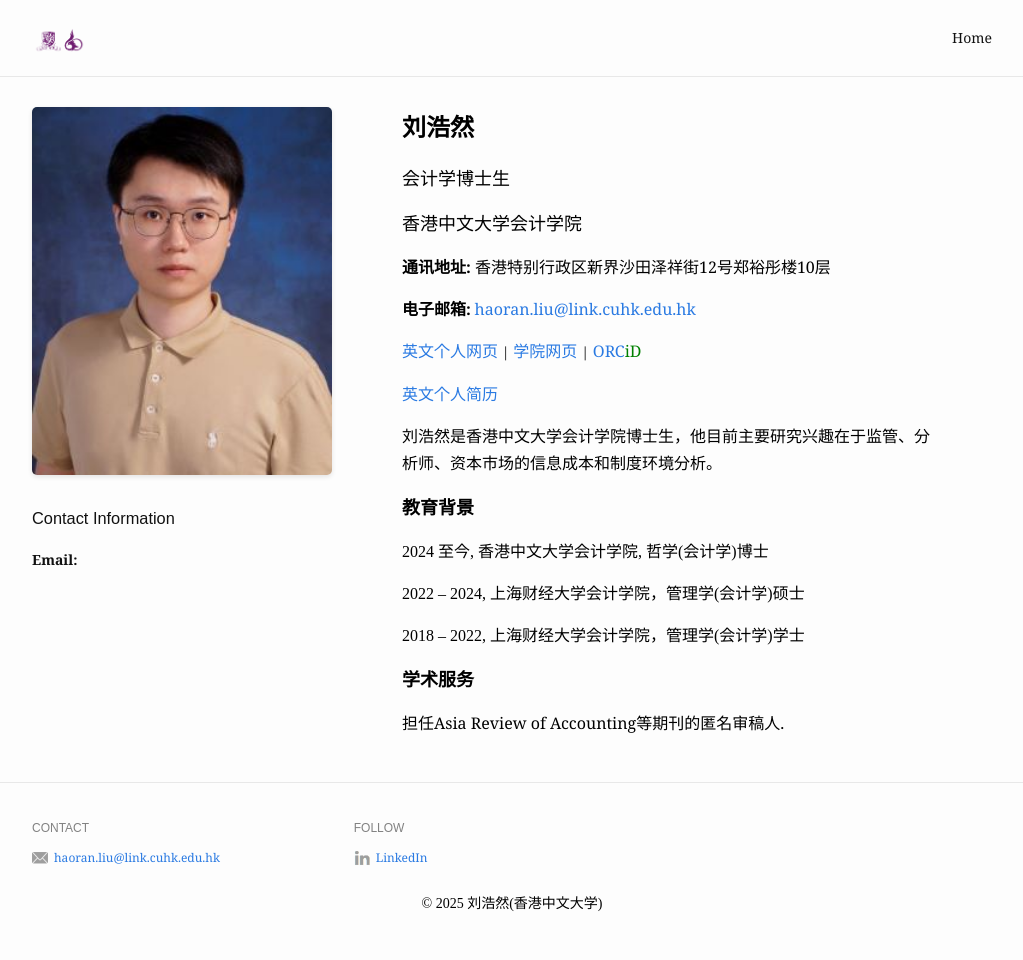
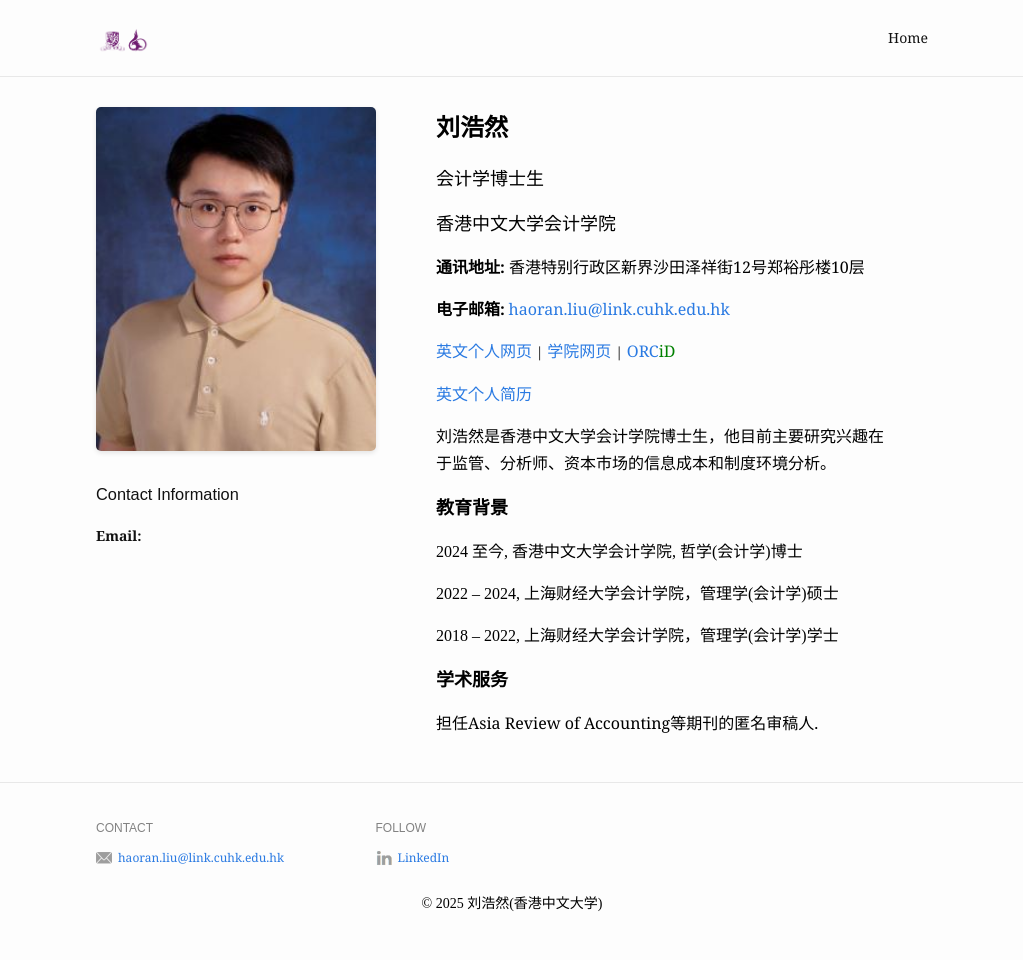
Before and after one commit to LeightonLiu/leightonliu.github.io, a Jekyll site: the page built from index.md, in a window 1280 px wide. Shown: the whole page, without its empty margins (128-1151 px from the left). Built offline with Jekyll 4.4.1, drawn with Linux system fonts in a browser that asks for light colours.

Commit message:
Update _layout.scss

```diff
--- a/_sass/_layout.scss
+++ b/_sass/_layout.scss
@@ -138,7 +138,7 @@
 
 .footer-content {
   margin: 0 auto;
-  max-width: 75%;
+  max-width: 70% !important;
   text-align: center;
 }
 
@@ -170,22 +170,22 @@
 }
 
 /**
- * Wrapper - Set to 75% of screen width
+ * Force 65% width wrapper with !important
  */
 .wrapper {
-  max-width: -webkit-calc(75%);
-  max-width:         calc(75%);
-  margin-right: auto;
-  margin-left: auto;
-  padding-right: $spacing-unit;
-  padding-left: $spacing-unit;
+  max-width: 65% !important;
+  width: 65% !important;
+  margin-right: auto !important;
+  margin-left: auto !important;
+  padding-right: $spacing-unit !important;
+  padding-left: $spacing-unit !important;
   @extend %clearfix;
 
   @include media-query($on-laptop) {
-    max-width: -webkit-calc(75%);
-    max-width:         calc(75%);
-    padding-right: $spacing-unit / 2;
-    padding-left: $spacing-unit / 2;
+    max-width: 65% !important;
+    width: 65% !important;
+    padding-right: $spacing-unit / 2 !important;
+    padding-left: $spacing-unit / 2 !important;
   }
 
   position: relative;
@@ -195,27 +195,30 @@
  * Two-column layout with balanced columns
  */
 .two-column-layout {
-  display: flex;
-  flex-direction: row;
-  gap: 50px;
+  display: flex !important;
+  flex-direction: row !important;
+  gap: 40px !important;
+  width: 100% !important;
 
   @include media-query($on-mobile) {
-    flex-direction: column;
+    flex-direction: column !important;
   }
 }
 
 .sidebar {
-  flex: 0 0 320px;
+  flex: 0 0 300px !important;
+  width: 300px !important;
 
   @include media-query($on-mobile) {
-    flex: 1 0 auto;
+    flex: 1 0 auto !important;
+    width: 100% !important;
     margin-bottom: $spacing-unit;
   }
 }
 
 .main-content {
-  flex: 1;
-  min-width: 0; /* Prevents flexbox issues in some browsers */
+  flex: 1 !important;
+  min-width: 0 !important; /* Prevents flexbox issues in some browsers */
 }
 
 .avatar-container {
@@ -223,7 +226,7 @@
 
   .avatar {
     width: 100%;
-    max-width: 300px;
+    max-width: 280px;
     border-radius: 5px;
     box-shadow: 0 2px 5px rgba(0, 0, 0, 0.1);
   }
@@ -261,3 +264,9 @@
     }
   }
 }
+
+/* Override any other wrapper definitions */
+body > * > .wrapper {
+  max-width: 65% !important;
+  width: 65% !important;
+}
```
